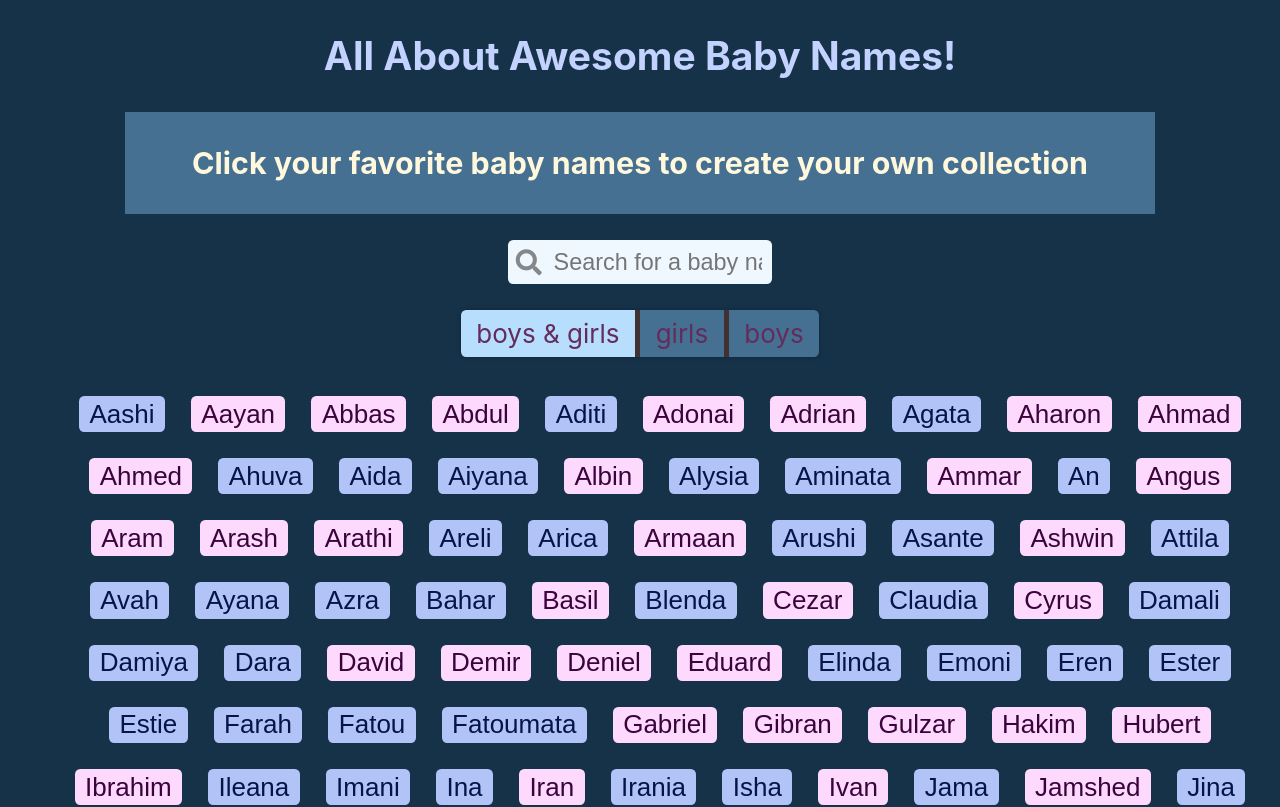
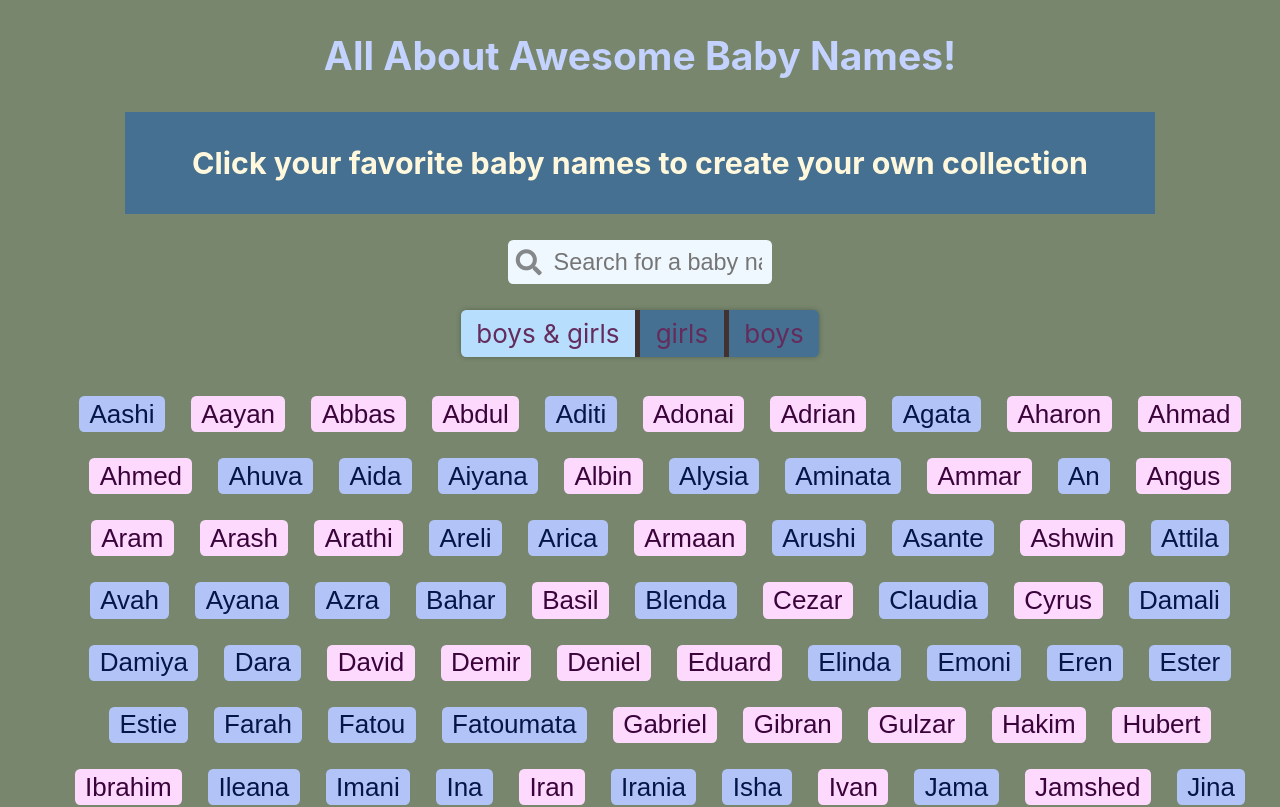
Before and after one commit to Know-Thyself/baby-names-react, a React (Create React App) app: page / in a window 1280 px wide. Shown: the top 807 px of the page. Built offline with nearby package versions, Linux system fonts and the light colour scheme.

Commit message:
Updated node packages and changed color theme

```diff
--- a/package.json
+++ b/package.json
@@ -6,9 +6,10 @@
     "@testing-library/jest-dom": "^5.11.9",
     "@testing-library/react": "^11.2.5",
     "@testing-library/user-event": "^12.8.3",
+    "npm-install": "^1.7.11",
     "react": "^17.0.1",
     "react-dom": "^17.0.1",
-    "react-scripts": "4.0.3",
+    "react-scripts": "^5.0.0",
     "web-vitals": "^1.1.1"
   },
   "scripts": {
--- a/src/App.css
+++ b/src/App.css
@@ -6,6 +6,7 @@
 
 .App-header {
   background-color: #163249;
+  background-color: #77866c;
   min-height: 100vh;
   display: flex;
   flex-direction: column;
```
Also changed, not shown: 1 other file (tests, documents, lock files or other folders).
